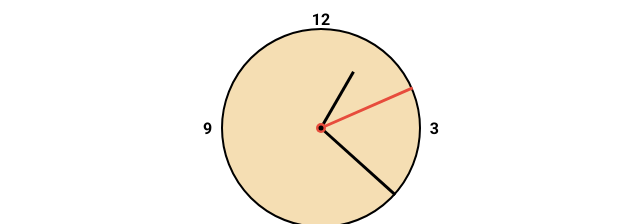
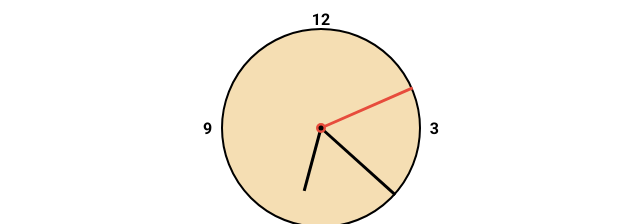
Before and after one commit to baldzhiyski/HTML-CSS-Basics, a plain HTML site: page Custom-Clock/index.html in a window 1280 px wide. Shown: the part 228-452 px from the top of the page, 319-959 px from the left. Drawn offline with Linux system fonts and the light colour scheme.

Commit message:
Adding comment for the kenetic css loader

```diff
--- a/Custom-Clock/script.js
+++ b/Custom-Clock/script.js
@@ -29,7 +29,7 @@ function setTime() {
     const minutes = time.getMinutes();
     const seconds = time.getSeconds();
 
-    hourEl.style.transform = `translate(-50%, -100%) rotate(${scale(hoursForClock, 0, 12, 0, 360)}deg)`;
+    hourEl.style.transform = `translate(-50%, -100%) rotate(${scale(hoursForClock, 0, 24, 0, 360)}deg)`;
     minuteEl.style.transform = `translate(-50%, -100%) rotate(${scale(minutes, 0, 60, 0, 360)}deg)`;
     secondEl.style.transform = `translate(-50%, -100%) rotate(${scale(seconds, 0, 60, 0, 360)}deg)`;
 
--- a/Kenetic-CSS-Loader/style.css
+++ b/Kenetic-CSS-Loader/style.css
@@ -25,6 +25,10 @@ body{
     width: 0;
     height: 0;
     border: 50px solid transparent;
+    /* This line sets the color of the bottom border of
+    the square to white. Since the other borders are transparent,
+    only the bottom border is visible,
+    giving the appearance of a triangle pointing upwards*/
     border-bottom-color: white;
     animation: rotateA 2s linear infinite 0.5s;
 }
```
